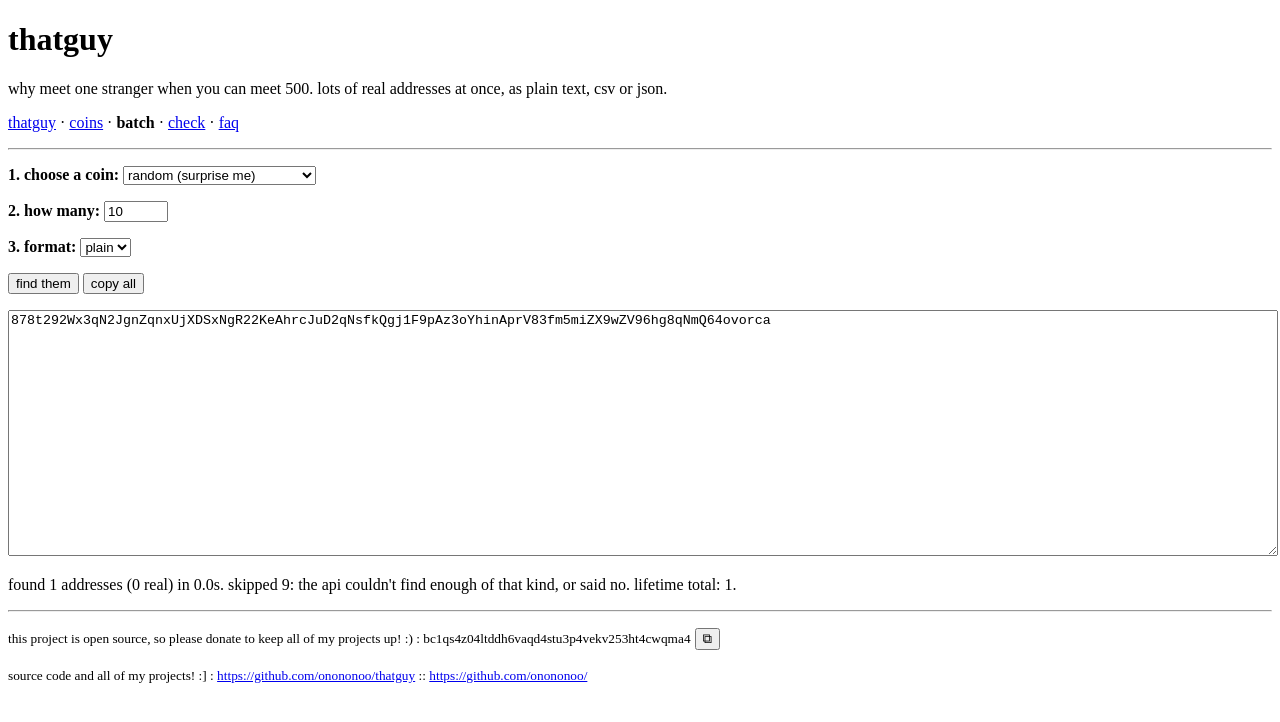
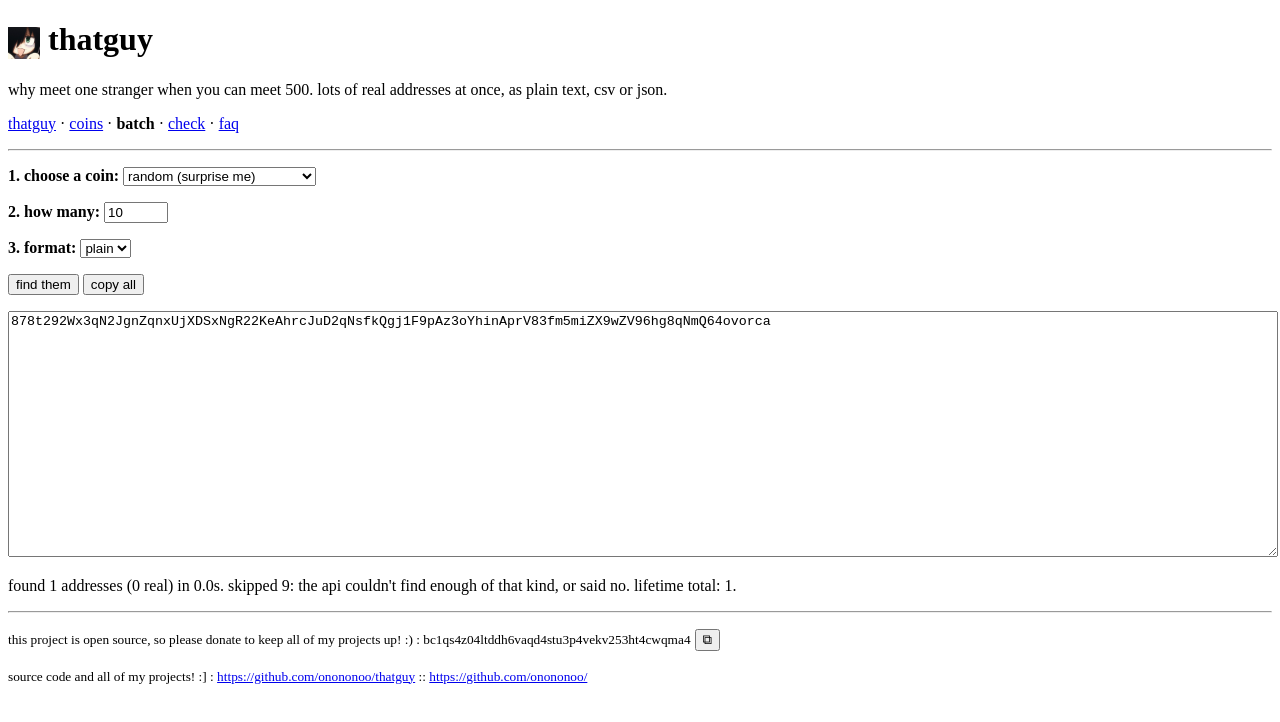
Before and after one commit to onononoo/thatguy, a plain HTML site: page batch.html in a window 1280 px wide. Drawn offline with Linux system fonts and the light colour scheme; no server answers.

Commit message:
ico on page!!11!!111

```diff
--- a/batch.html
+++ b/batch.html
@@ -9,7 +9,7 @@
 <title>thatguy · batch</title>
 </head>
 <body>
-<h1>thatguy</h1>
+<h1><img src="favicon.png" width="32" height="32" alt="" style="vertical-align:middle"> thatguy</h1>
 <p>why meet one stranger when you can meet 500. lots of real addresses at once, as plain text, csv or json.</p>
 <p><a href="index.html">thatguy</a> · <a href="coins.html">coins</a> · <b>batch</b> · <a href="check.html">check</a> · <a href="faq.html">faq</a></p>
 <hr>
```
Also changed, not shown: check.html (+1 -1 lines), coins.html (+1 -1 lines), faq.html (+1 -1 lines), index.html (+1 -1 lines).
